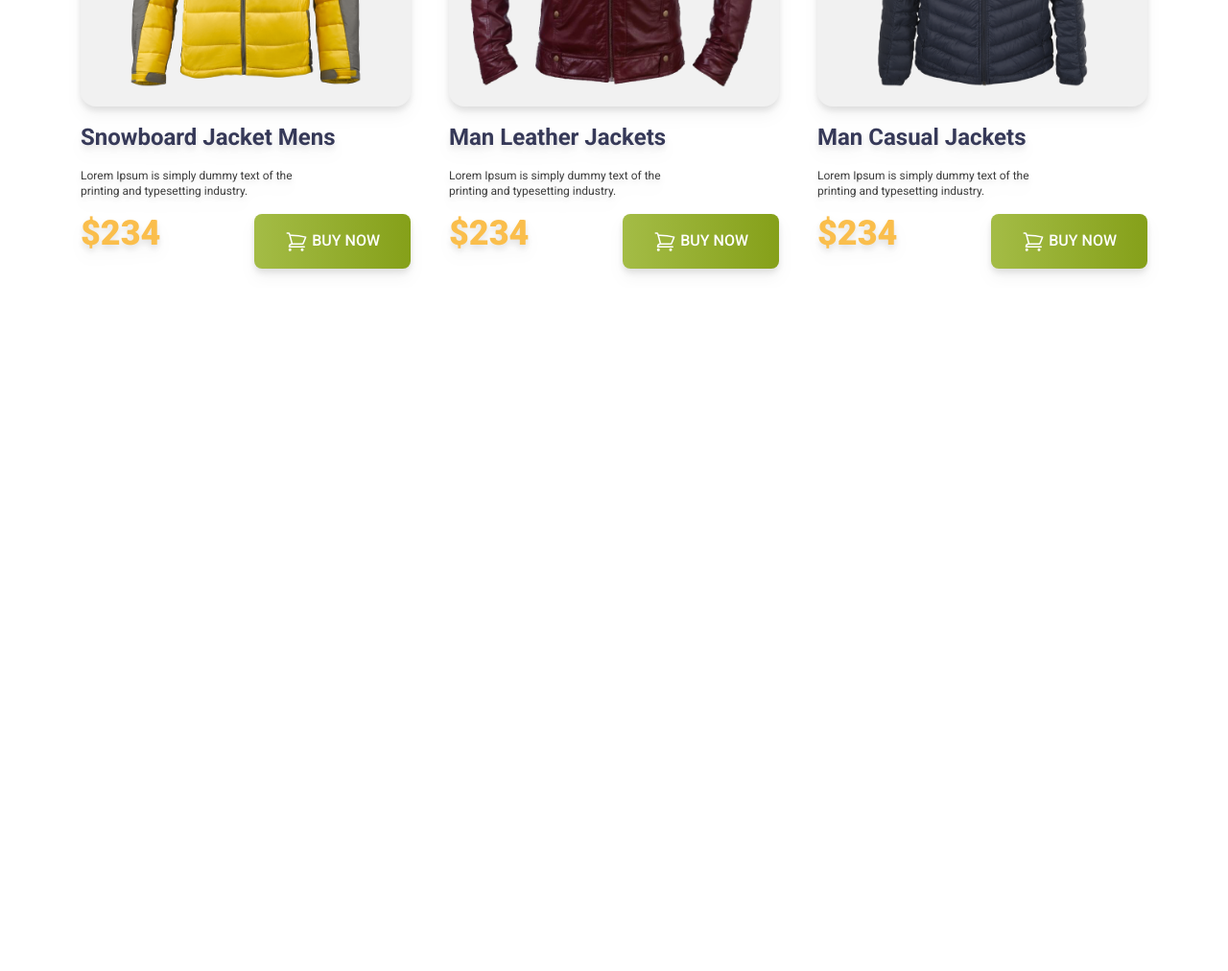
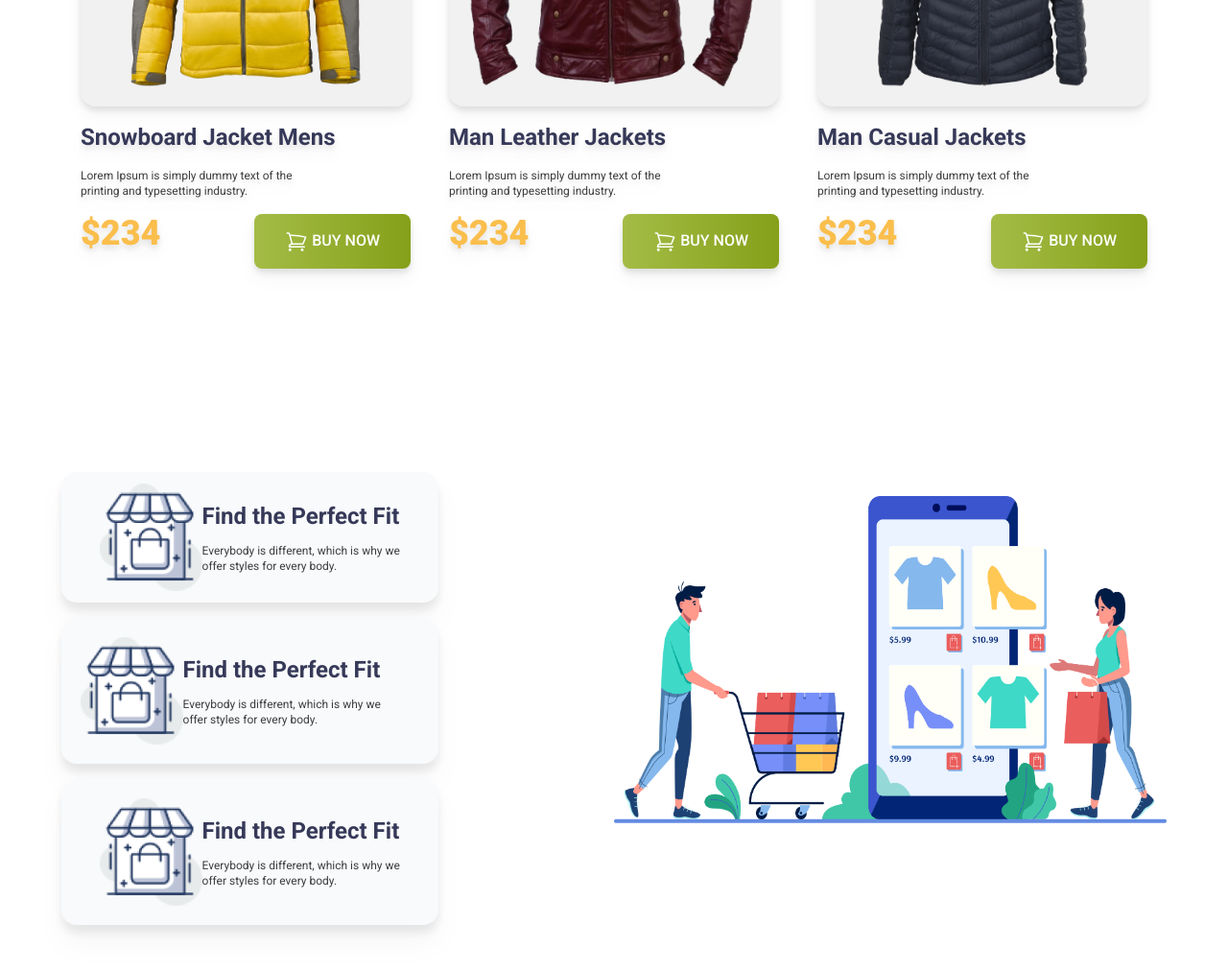
Before and after one commit to mubashirbappi5/clothes-store, a plain HTML site: page index.html in a window 1280 px wide. Shown: the part 1609-2621 px from the top of the page at 96% size. Before the commit the page ends 1909 px from the top, so only its background shows below. Drawn offline with nearby package versions, Linux system fonts and the light colour scheme.

Commit message:
last update

```diff
--- a/index.html
+++ b/index.html
@@ -174,6 +174,47 @@
 
              </div>
          </section>
+         <section class="md:flex  md:items-center  md:justify-between md:flex-row-reverse space-y-20 py-28 ">
+            <div class=" md:w-1/2">
+                <img src="images/shopping.png" alt="">
+            </div>
+            <div class="space-y-4 ">
+                <div class="flex items-center flex-col md:flex-row  py-3 px-10 rounded-2xl drop-shadow-xl bg-slate-50">
+                   <div class="h-28">
+                    <img class="h-full" src="icons/house.png" alt="">
+                   </div>
+                    <div>
+                        <h4 class="text-2xl font-semibold text-[#363958] mb-3" >Find the Perfect Fit</h4>
+                    <p class="text-xs text-[#3E3E3E]">Everybody is different, which is why we <br>
+                        offer styles for every body.</p>
+                    </div>
+                </div>
+
+                <div class="flex items-center flex-col md:flex-row  p-5 rounded-2xl drop-shadow-xl bg-slate-50">
+                    <div class="h-28">
+                     <img class="h-full" src="icons/house.png" alt="">
+                    </div>
+                     <div>
+                         <h4 class="text-2xl font-semibold text-[#363958] mb-3" >Find the Perfect Fit</h4>
+                     <p class="text-xs text-[#3E3E3E]">Everybody is different, which is why we <br>
+                         offer styles for every body.</p>
+                     </div>
+                 </div>
+
+                 <div class="flex flex-col md:flex-row  items-center  p-5 rounded-2xl drop-shadow-xl bg-slate-50  justify-center ">
+                    <div class="h-28">
+                     <img class="h-full" src="icons/house.png" alt="">
+                    </div>
+                     <div>
+                         <h4 class="text-2xl font-semibold text-[#363958] mb-3" >Find the Perfect Fit</h4>
+                     <p class="text-xs text-[#3E3E3E]">Everybody is different, which is why we <br>
+                         offer styles for every body.</p>
+                     </div>
+                 </div>
+
+            </div>
+
+         </section>
 
     </main>
     <footer>
```
